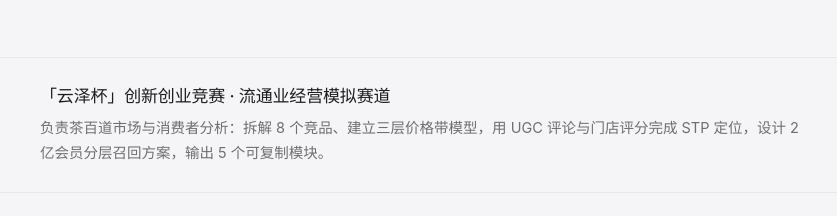
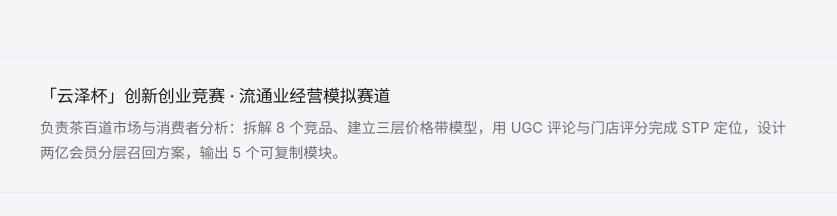
Before and after one commit to 1221-peng/1221-peng.github.io, a plain HTML site: page index.html in a window 1280 px wide. Shown: the part 7207-7423 px from the top of the page, 184-1021 px from the left. Drawn offline with Linux system fonts and the light colour scheme.

Commit message:
修正：两亿会员表述；移动端标语均衡断行

```diff
--- a/assets/styles.css
+++ b/assets/styles.css
@@ -151,6 +151,7 @@ p { margin: 0; }
   letter-spacing: -0.008em;
   color: var(--ink);
   margin-bottom: 18px;
+  text-wrap: balance;
 }
 .hero__meta {
   font-size: 14px;
--- a/index.html
+++ b/index.html
@@ -290,7 +290,7 @@
           <span class="honors__year">2026</span>
           <div class="honors__main">
             <span class="honors__name">「云泽杯」创新创业竞赛 · 流通业经营模拟赛道</span>
-            <p class="honors__desc">负责茶百道市场与消费者分析：拆解 8 个竞品、建立三层价格带模型，用 UGC 评论与门店评分完成 STP 定位，设计 2 亿会员分层召回方案，输出 5 个可复制模块。</p>
+            <p class="honors__desc">负责茶百道市场与消费者分析：拆解 8 个竞品、建立三层价格带模型，用 UGC 评论与门店评分完成 STP 定位，设计两亿会员分层召回方案，输出 5 个可复制模块。</p>
           </div>
           <span class="honors__prize">全国一等奖</span>
         </li>
```
